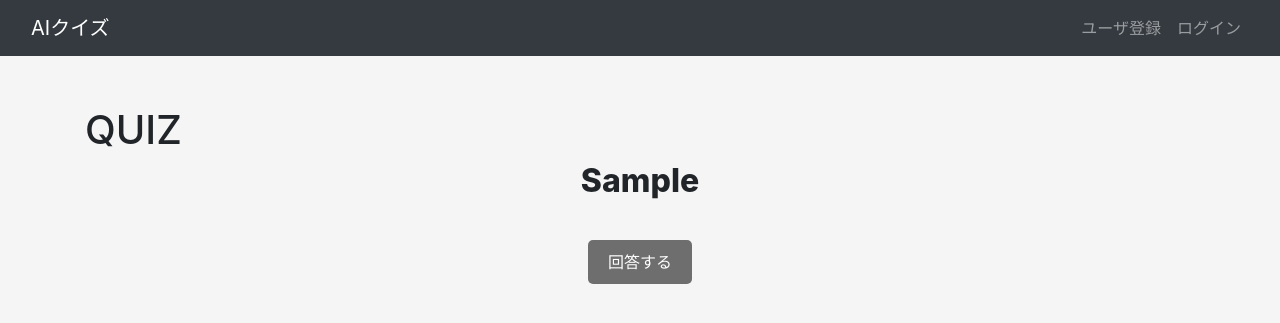
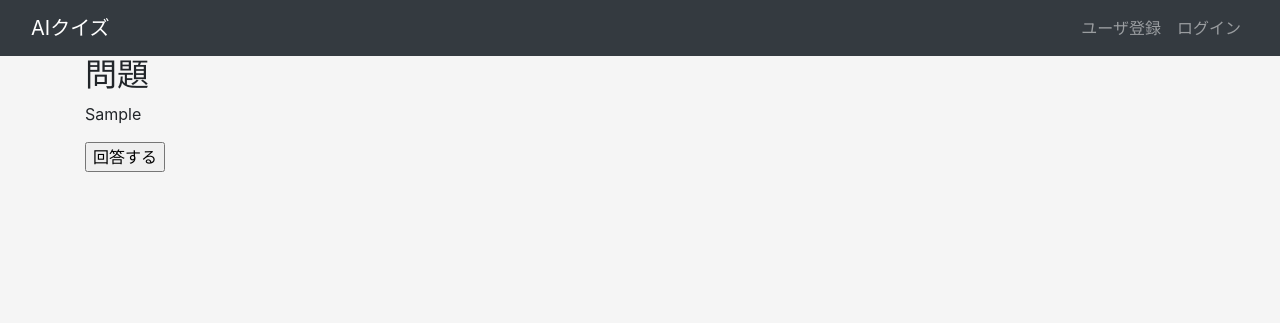
Before and after one commit to pochi-pochi/openai_quiz, a Flask app: template apps/quiz/templates/quiz/quiz_page.html in a window 1280 px wide. Shown: the top 323 px of the page. Run offline with Flask 3, Linux system fonts and the light colour scheme; tables that the repository leaves empty hold one stand-in row (values such as "Sample post"); the template is opened without the code that fills it: values that come from a table or form of the project are taken from there, most other values are stand-ins (such as "Sample title", 1, 10 or a date in 2020); parts of the project's set-up code (start-up, migrations or seed data) failed here and were passed over; some libraries are stand-ins or nearby versions.

Commit message:
Revert "[fix]問題のレイアウト"

```diff
--- a/apps/quiz/templates/quiz/quiz_page.html
+++ b/apps/quiz/templates/quiz/quiz_page.html
@@ -1,85 +1,16 @@
 {% extends "quiz/base.html" %}
 {% block title %}クイズ一覧画面{% endblock %}
 {% block content %}
-<section class="radios-boxes">
-<h1 style="margin-top:50px;">QUIZ</h1>
+<h2>問題</h2>
 <form method="post">
     {{ form.hidden_tag() }}
-    <h2>{{ quiz_prompt }}</h2>
-    <div class="radios-boxes">
+    {{ quiz_prompt }}
+    <ul>
         {% for label, value in form.choice.choices %}
-        <label>
-            <input type="radio" name="choice" class="radio" value="{{ value }}">
-            <div class="labels">
-                <label for="radio1" class="label">{{ label }}</label>
-            </div>
-        </label>
+        <li><input type="radio" name="choice" value="{{ value }}">{{ label }}</li>
         {% endfor %}
-    <div>
-        <input type="submit" value="回答する">
-    </div>
-</div>
+    </ul>
+    <input type="submit" value="回答する">
 </form>
-</section>
 
-<style>
-.radios-boxes {
-    display: flex;
-    flex-direction: column;
-}
-
-h2 {
-    margin-bottom: 20px;
-    font-weight: 800;
-}
-
-form {
-    display: flex;
-    flex-direction: column;
-    align-items: center;
-}
-
-.radios-boxes label {
-    display: flex;
-    align-items: center;
-    margin-bottom: 20px;
-}
-
-.radio {
-    margin-right: 10px;
-    border-radius: 50%;
-    border: 16px solid #ccc;
-    cursor: pointer;
-    height: 30px;
-    margin: 10px;
-    outline: 0;
-    -webkit-tap-highlight-color: transparent;
-    width: 60px;
-}
-
-.labels {
-    display: flex;
-    align-items: center;
-    margin-top: 18px;
-    color: rgb(0, 0, 0);
-    cursor: pointer;
-    display: flex;
-    flex-direction: column;
-    font-size: 20px;
-    padding: 15px 0;
-    -webkit-tap-highlight-color: transparent;
-    transition: color 800ms;
-}
-
-input[type="submit"] {
-    margin-top: 20px;
-    padding: 10px 20px;
-    background-color: #6e6e6e;
-    color: white;
-    border: none;
-    border-radius: 5px;
-    cursor: pointer;
-}
-
-</style>
 {% endblock %}
```
